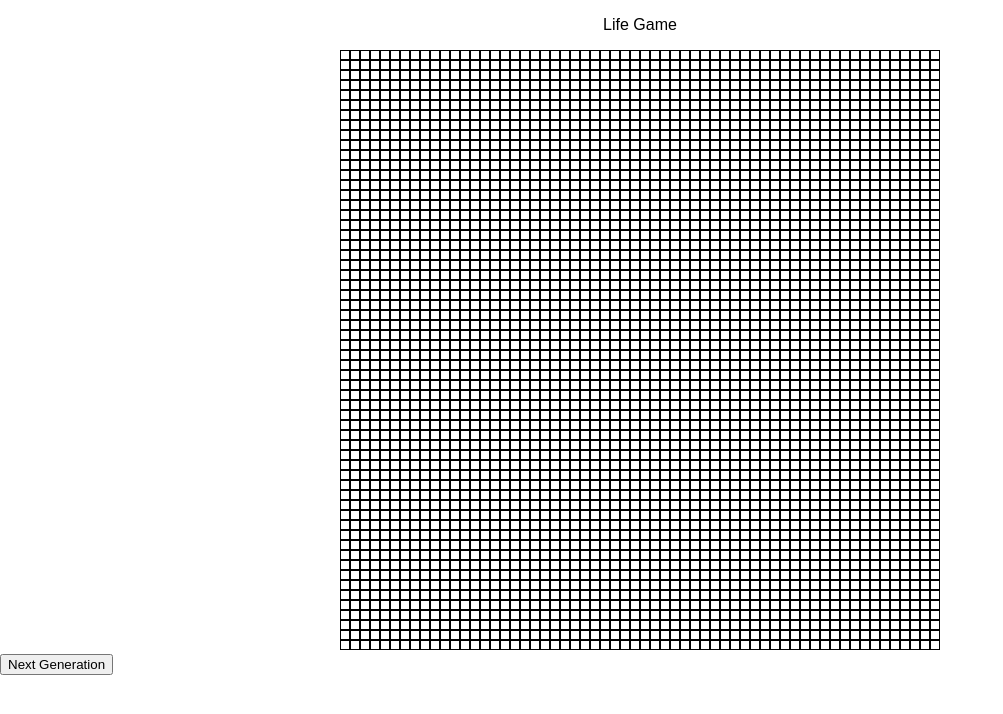
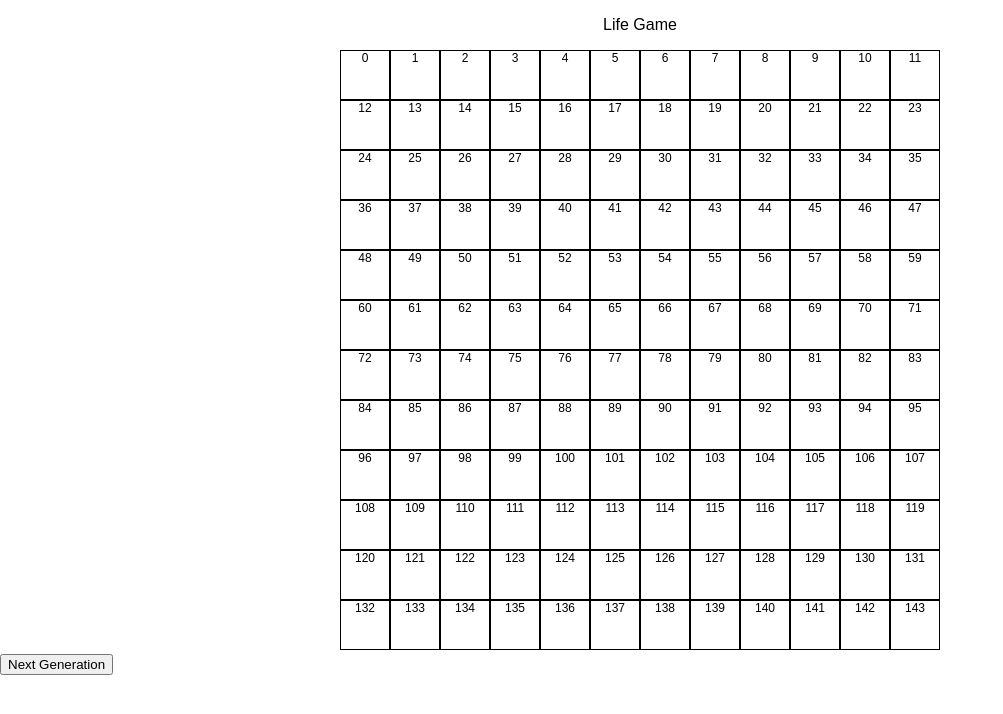
Before and after one commit to taweb/conway-game-of-life, a React (Create React App) app: page / in a window 1280 px wide. Shown: the top 714 px of the page, without its empty margins (0-1003 px from the left). Built offline with nearby package versions, Linux system fonts and the light colour scheme.

Commit message:
logic for center north and south cells

```diff
--- a/src/App.jsx
+++ b/src/App.jsx
@@ -7,7 +7,7 @@ class App extends Component {
     return (
       <div className="App">
         <p>Life Game</p>
-        <Grid cellSize={10} />
+        <Grid cellSize={50} />
         <button style={{display: "block"}}>Next Generation</button>
       </div>
     );
--- a/src/components/Cell.jsx
+++ b/src/components/Cell.jsx
@@ -1,4 +1,18 @@
 import React, { Component } from 'react';
+
+const printNeighbours = (id, widthGrid) => {
+	console.log(`clicked: ${id}`);
+	const south = (id + widthGrid) % (widthGrid*widthGrid);
+	const north = (id < widthGrid) ? (widthGrid*widthGrid) - (widthGrid-id) : id - widthGrid;
+
+
+	console.log(`south: ${south}`);
+	console.log(`north: ${north}`);
+
+	// console.log(`right: ${id}`);
+}
+
+
 
 class Cell extends Component {
 	constructor(props){
@@ -7,8 +21,10 @@ class Cell extends Component {
 	}
 
 	onClick(){
-		const { id } = this.props;
-		this.props.selectCell(id)
+		const { id, widthGrid } = this.props;
+		this.props.selectCell(id);
+
+		printNeighbours(id, widthGrid);
 	}
 
 	render() {
@@ -31,7 +47,7 @@ class Cell extends Component {
 					height: `${cellSize}px`
 				}}
 			>
-
+				{id}
 			</div>
 		)
 	}
```
